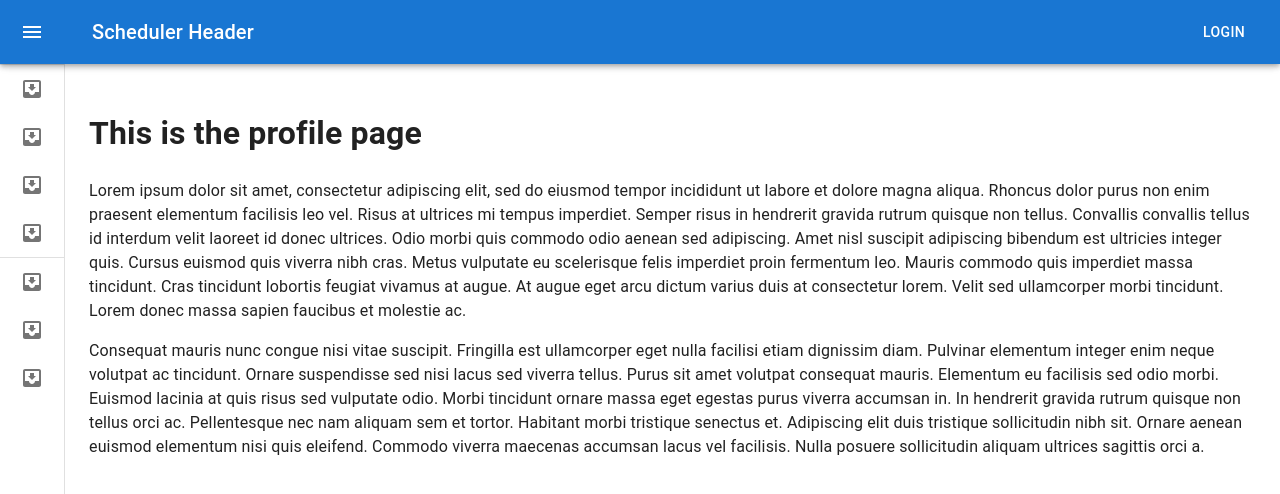
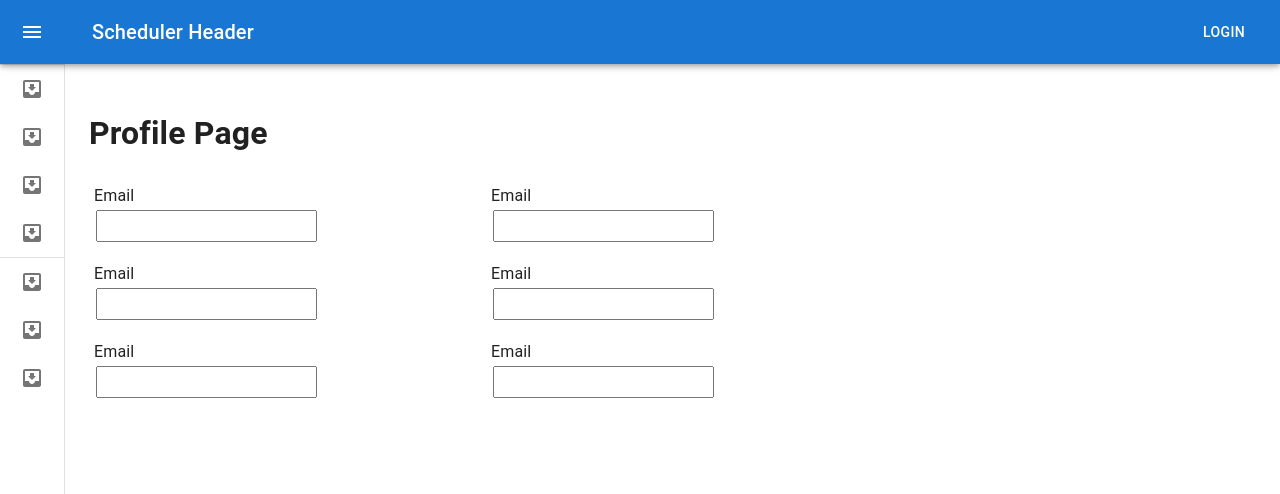
Before and after one commit to ana-pagnoncelli/Scheduler, a React (Create React App) app: page /profile in a window 1280 px wide. Shown: the top 494 px of the page. Built offline with nearby package versions, Linux system fonts and the light colour scheme.

Commit message:
start creating profile page

```diff
--- a/package.json
+++ b/package.json
@@ -13,6 +13,7 @@
     "@testing-library/jest-dom": "^5.16.5",
     "@testing-library/react": "^13.4.0",
     "@testing-library/user-event": "^13.5.0",
+    "@themesberg/react-bootstrap": "^1.4.1",
     "@types/jest": "^27.5.2",
     "@types/node": "^16.18.12",
     "@types/react": "^18.0.28",
--- a/src/pages/profile/Profile.tsx
+++ b/src/pages/profile/Profile.tsx
@@ -1,38 +1,91 @@
 import React from "react";
-import { Typography } from "@mui/material";
+import { Grid } from "@mui/material";
+import { Input, Label } from "./styles";
 
 export function Profile() {
   return (
-    <>
-      <h1>This is the profile page</h1>
-      <Typography paragraph>
-        Lorem ipsum dolor sit amet, consectetur adipiscing elit, sed do eiusmod
-        tempor incididunt ut labore et dolore magna aliqua. Rhoncus dolor purus
-        non enim praesent elementum facilisis leo vel. Risus at ultrices mi
-        tempus imperdiet. Semper risus in hendrerit gravida rutrum quisque non
-        tellus. Convallis convallis tellus id interdum velit laoreet id donec
-        ultrices. Odio morbi quis commodo odio aenean sed adipiscing. Amet nisl
-        suscipit adipiscing bibendum est ultricies integer quis. Cursus euismod
-        quis viverra nibh cras. Metus vulputate eu scelerisque felis imperdiet
-        proin fermentum leo. Mauris commodo quis imperdiet massa tincidunt. Cras
-        tincidunt lobortis feugiat vivamus at augue. At augue eget arcu dictum
-        varius duis at consectetur lorem. Velit sed ullamcorper morbi tincidunt.
-        Lorem donec massa sapien faucibus et molestie ac.
-      </Typography>
-      <Typography paragraph>
-        Consequat mauris nunc congue nisi vitae suscipit. Fringilla est
-        ullamcorper eget nulla facilisi etiam dignissim diam. Pulvinar elementum
-        integer enim neque volutpat ac tincidunt. Ornare suspendisse sed nisi
-        lacus sed viverra tellus. Purus sit amet volutpat consequat mauris.
-        Elementum eu facilisis sed odio morbi. Euismod lacinia at quis risus sed
-        vulputate odio. Morbi tincidunt ornare massa eget egestas purus viverra
-        accumsan in. In hendrerit gravida rutrum quisque non tellus orci ac.
-        Pellentesque nec nam aliquam sem et tortor. Habitant morbi tristique
-        senectus et. Adipiscing elit duis tristique sollicitudin nibh sit.
-        Ornare aenean euismod elementum nisi quis eleifend. Commodo viverra
-        maecenas accumsan lacus vel facilisis. Nulla posuere sollicitudin
-        aliquam ultrices sagittis orci a.
-      </Typography>
-    </>
+    <div>
+      <h1>Profile Page</h1>
+      <Grid container spacing={1}>
+        <Grid container item xs={12} spacing={3}>
+          <Grid item xs={4}>
+            <Label className='label' htmlFor='email'>
+              Email
+              <Input
+                // onChange={handleEmail}
+                className='input'
+                // value={email}
+                type='email'
+                id='email'
+              />
+            </Label>
+          </Grid>
+          <Grid item xs={4}>
+            <Label className='label' htmlFor='email'>
+              Email
+              <Input
+                // onChange={handleEmail}
+                className='input'
+                // value={email}
+                type='email'
+                id='email'
+              />
+            </Label>
+          </Grid>
+        </Grid>
+        <Grid container item xs={12} spacing={3}>
+          <Grid item xs={4}>
+            <Label className='label' htmlFor='email'>
+              Email
+              <Input
+                // onChange={handleEmail}
+                className='input'
+                // value={email}
+                type='email'
+                id='email'
+              />
+            </Label>
+          </Grid>
+          <Grid item xs={4}>
+            <Label className='label' htmlFor='email'>
+              Email
+              <Input
+                // onChange={handleEmail}
+                className='input'
+                // value={email}
+                type='email'
+                id='email'
+              />
+            </Label>
+          </Grid>
+        </Grid>
+        <Grid container item xs={12} spacing={3}>
+          <Grid item xs={4}>
+            <Label className='label' htmlFor='email'>
+              Email
+              <Input
+                // onChange={handleEmail}
+                className='input'
+                // value={email}
+                type='email'
+                id='email'
+              />
+            </Label>
+          </Grid>
+          <Grid item xs={4}>
+            <Label className='label' htmlFor='email'>
+              Email
+              <Input
+                // onChange={handleEmail}
+                className='input'
+                // value={email}
+                type='email'
+                id='email'
+              />
+            </Label>
+          </Grid>
+        </Grid>
+      </Grid>
+    </div>
   );
 }
--- /dev/null
+++ b/src/pages/profile/styles.tsx
@@ -0,0 +1,44 @@
+import { styled } from "@mui/material/styles";
+import { BASE_COLOR } from "../../styles";
+
+export const Label = styled("label")(() => ({
+  display: "block",
+  fontSize: "medium",
+  padding: "5px"
+}));
+
+export const Input = styled("input")(() => ({
+  display: "block",
+  fontSize: "medium",
+  padding: "5px",
+  margin: "2px"
+}));
+
+export const SubmitButton = styled("button")(() => ({
+  color: "white",
+  backgroundColor: BASE_COLOR,
+  borderColor: BASE_COLOR,
+  borderRadius: "5px",
+  fontSize: "medium",
+  display: "block",
+  padding: "5px",
+  margin: "5px"
+}));
+
+export const HasAccountButton = styled("button")(() => ({
+  color: BASE_COLOR,
+  backgroundColor: "white",
+  borderColor: "white",
+  borderRadius: "5px",
+  fontSize: "medium",
+  display: "block",
+  padding: "5px",
+  margin: "5px"
+}));
+
+export const Message = styled("div")(() => ({
+  color: "red",
+  fontSize: "medium",
+  padding: "5px",
+  margin: "2px"
+}));
```
Also changed, not shown: 1 other file (tests, documents, lock files or other folders).
